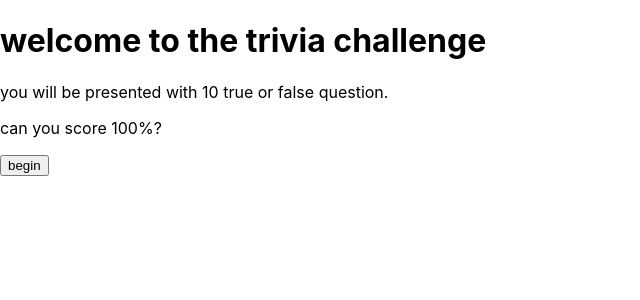
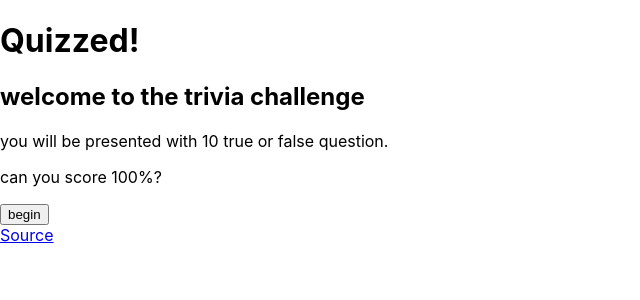
Before and after one commit to David256/quizzed-frontend, a React (Create React App) app: page / in a window 1280 px wide. Shown: the top 300 px of the page, without its empty margins (0-640 px from the left). Built offline with nearby package versions, Linux system fonts and the light colour scheme; no server answers.

Commit message:
Wrap with the Layout component

```diff
--- a/src/app/App.jsx
+++ b/src/app/App.jsx
@@ -9,17 +9,20 @@ import ResultPage from '../pages/ResultPage';
 import routes from '../helpers/routes';
 import './App.css';
 import SessionProvider from '../session/SessionProvider';
+import Layout from '../components/layouts/Layout';
 
 function App() {
   return (
     <Router>
       <SessionProvider>
+        <Layout>
           <Routes>
             <Route exact path={routes.home} element={<HomePage />} />
             <Route exact path={routes.preface} element={<PrefacePage />} />
             <Route exact path={routes.quiz} element={<QuizPage />} />
             <Route exact path={routes.result} element={<ResultPage results={[]} />} />
           </Routes>
+        </Layout>
       </SessionProvider>
     </Router>
   );
```
Lines whose indentation alone changed are shown as unchanged.
